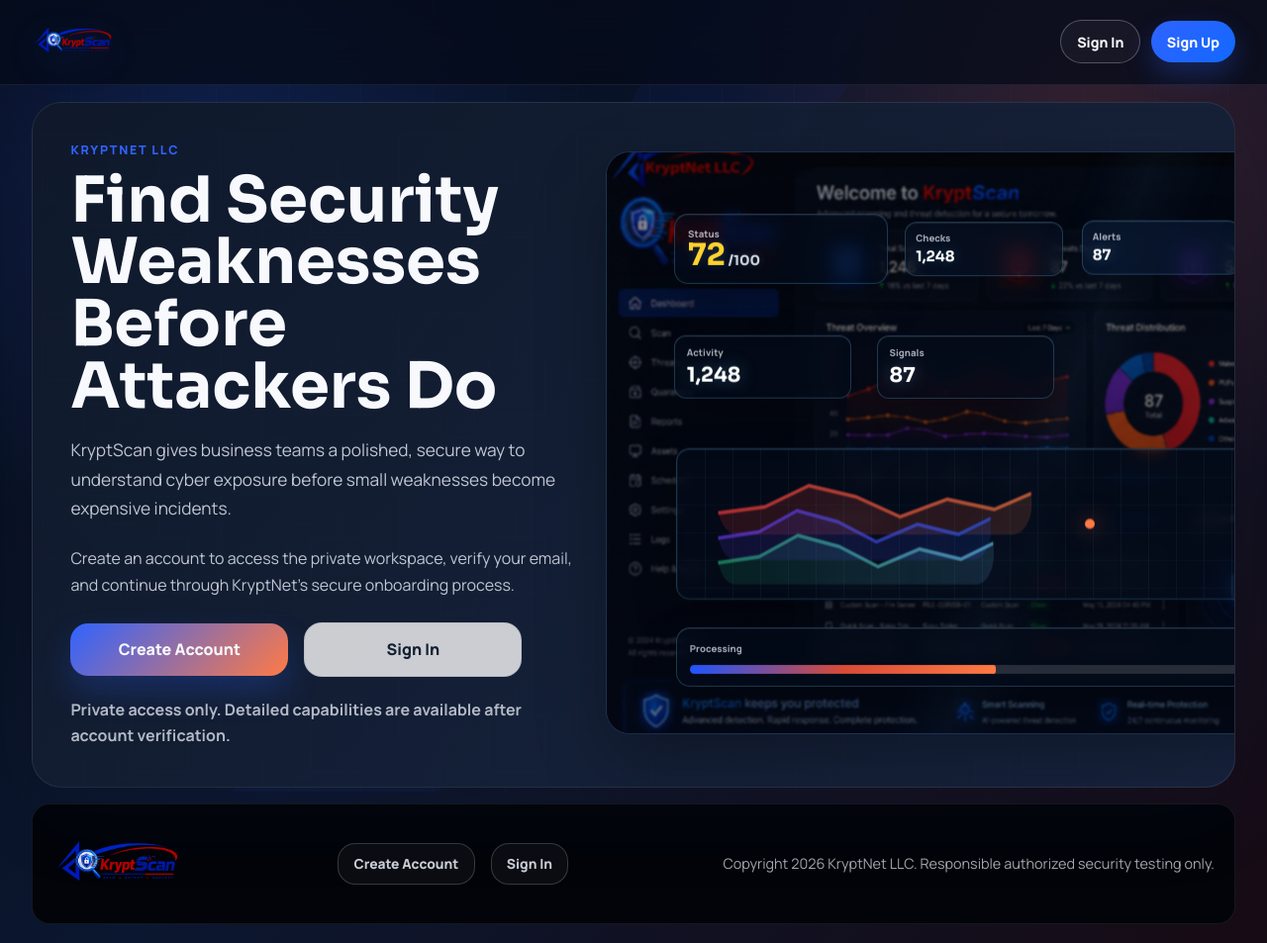
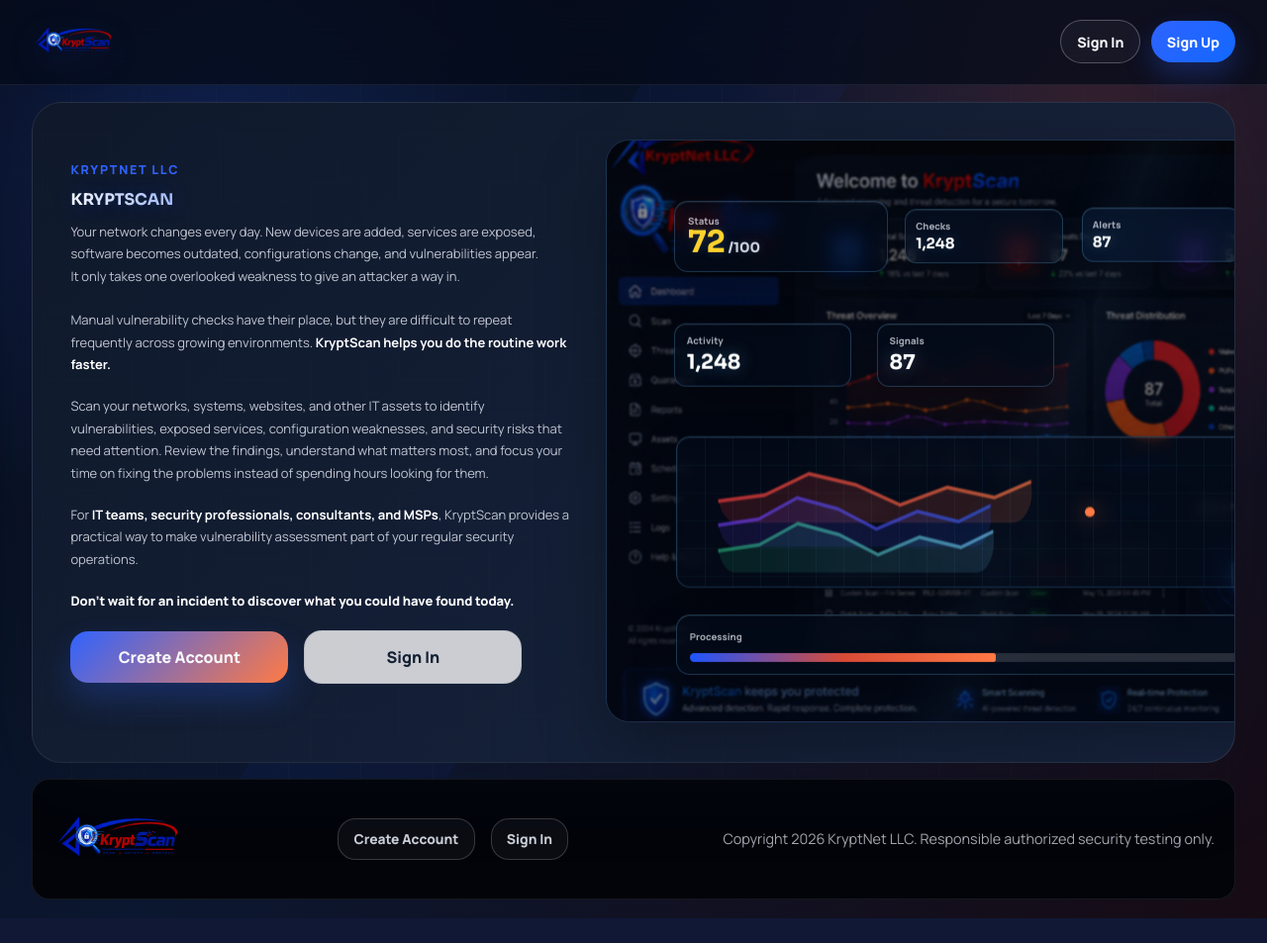
Before and after one commit to kofi4me/kryptscan, a FastAPI app: page / in a window 1280 px wide. Shown: the whole page at 99% size. After the commit the page ends 928 px from the top, so only its background shows below. Run offline with FastAPI, Linux system fonts and the light colour scheme.

Commit message:
Update homepage marketing copy

```diff
--- a/app/static/styles.css
+++ b/app/static/styles.css
@@ -276,18 +276,41 @@
 }
 
 .landing-hero h1 {
-  max-width: 15ch;
-  font-size: clamp(2.8rem, 5vw, 5.8rem);
-  line-height: 0.98;
+  max-width: none;
+  margin-bottom: 0.72rem;
+  color: transparent;
+  background: linear-gradient(90deg, #ffffff 0%, #4d7dff 42%, #ff3f42 88%);
+  -webkit-background-clip: text;
+  background-clip: text;
+  font-size: 16px;
+  line-height: 1.2;
+  letter-spacing: 0;
+  text-transform: uppercase;
+  text-shadow: 0 0 22px rgba(47, 99, 255, 0.28);
 }
 
 .landing-hero .lede {
   max-width: 60ch;
-  font-size: clamp(1.04rem, 1.35vw, 1.2rem);
+  margin-top: 0;
+  color: rgba(247, 249, 252, 0.86);
+  font-size: 13px;
+  line-height: 1.72;
+}
+
+.landing-hero .welcome-copy {
+  max-width: 64ch;
+  color: rgba(247, 249, 252, 0.8);
+  font-size: 13px;
+  line-height: 1.72;
+}
+
+.landing-hero .welcome-copy strong,
+.landing-hero .trust-note strong {
+  color: #ffffff;
 }
 
 .landing-hero-copy {
-  max-width: 760px;
+  max-width: 650px;
 }
 
 .landing-side {
@@ -300,7 +323,7 @@
   align-items: center;
   gap: 0.8rem;
   flex-wrap: wrap;
-  margin: 1.5rem 0 0;
+  margin: 1.15rem 0 0;
 }
 
 .hero-actions button {
@@ -315,10 +338,11 @@
 
 .trust-note {
   max-width: 62ch;
-  margin: 1rem 0 0;
-  color: rgba(241, 246, 255, 0.72);
-  line-height: 1.65;
-  font-weight: 700;
+  margin: 0.82rem 0 0;
+  color: #ffffff;
+  font-size: 13px;
+  line-height: 1.72;
+  font-weight: 900;
 }
 
 .hero-statement-grid {
@@ -2912,10 +2936,6 @@
     padding-bottom: 0.2rem;
   }
 
-  .landing-hero h1 {
-    max-width: 15ch;
-  }
-
   .email-gate {
     padding: 1rem;
   }
--- a/app/templates/index.html
+++ b/app/templates/index.html
@@ -30,22 +30,34 @@
         <article class="panel welcome-panel landing-hero">
           <div id="home" class="landing-hero-copy">
             <div class="eyebrow">KryptNet LLC</div>
-            <h1>Find Security Weaknesses Before Attackers Do</h1>
+            <h1>KryptScan</h1>
             <p class="lede">
-              KryptScan gives business teams a polished, secure way to understand cyber exposure
-              before small weaknesses become expensive incidents.
+              Your network changes every day. New devices are added, services are exposed, software
+              becomes outdated, configurations change, and vulnerabilities appear. It only takes one
+              overlooked weakness to give an attacker a way in.
             </p>
             <p class="welcome-copy">
-              Create an account to access the private workspace, verify your email, and continue
-              through KryptNet's secure onboarding process.
+              Manual vulnerability checks have their place, but they are difficult to repeat frequently
+              across growing environments. <strong>KryptScan helps you do the routine work faster.</strong>
+            </p>
+            <p class="welcome-copy">
+              Scan your networks, systems, websites, and other IT assets to identify vulnerabilities,
+              exposed services, configuration weaknesses, and security risks that need attention. Review
+              the findings, understand what matters most, and focus your time on fixing the problems
+              instead of spending hours looking for them.
+            </p>
+            <p class="welcome-copy">
+              For <strong>IT teams, security professionals, consultants, and MSPs</strong>, KryptScan
+              provides a practical way to make vulnerability assessment part of your regular security
+              operations.
+            </p>
+            <p class="trust-note">
+              Don't wait for an incident to discover what you could have found today.
             </p>
             <div class="hero-actions">
               <button type="button" data-auth-mode="signup">Create Account</button>
               <button type="button" class="ghost dark-ghost" data-auth-mode="signin">Sign In</button>
             </div>
-            <p class="trust-note">
-              Private access only. Detailed capabilities are available after account verification.
-            </p>
           </div>
 
           <div class="landing-side">
```
